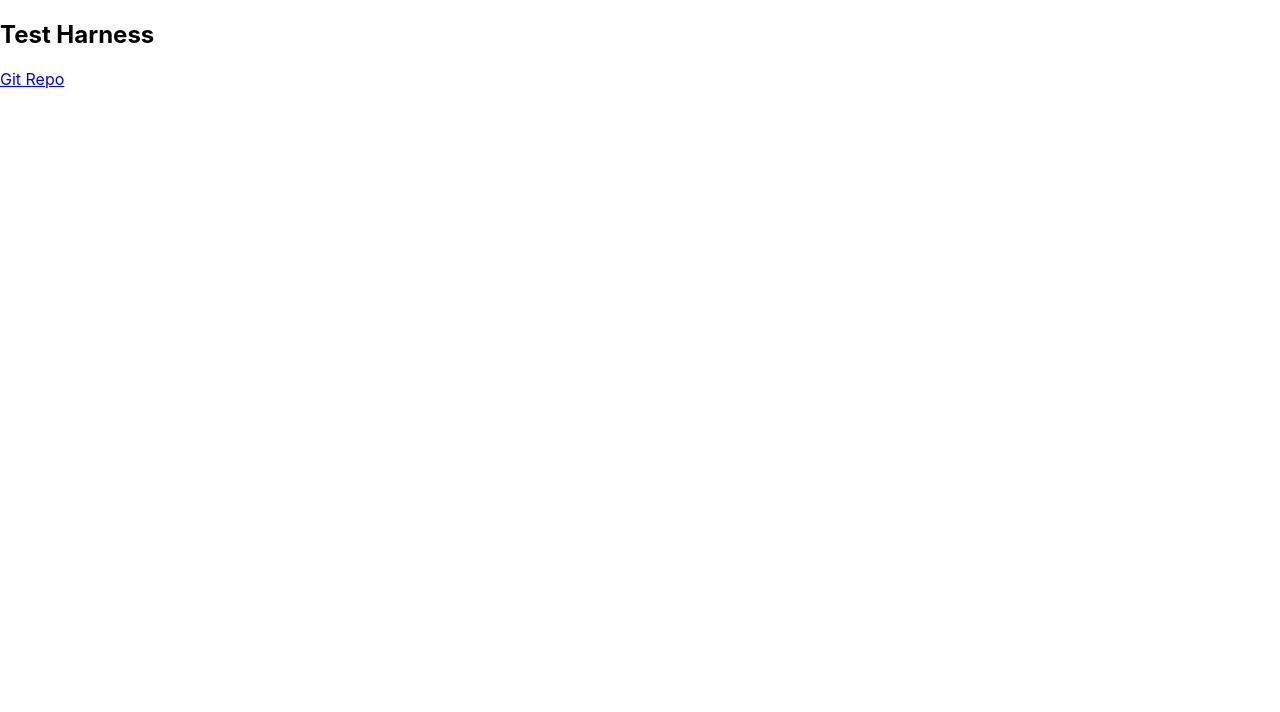
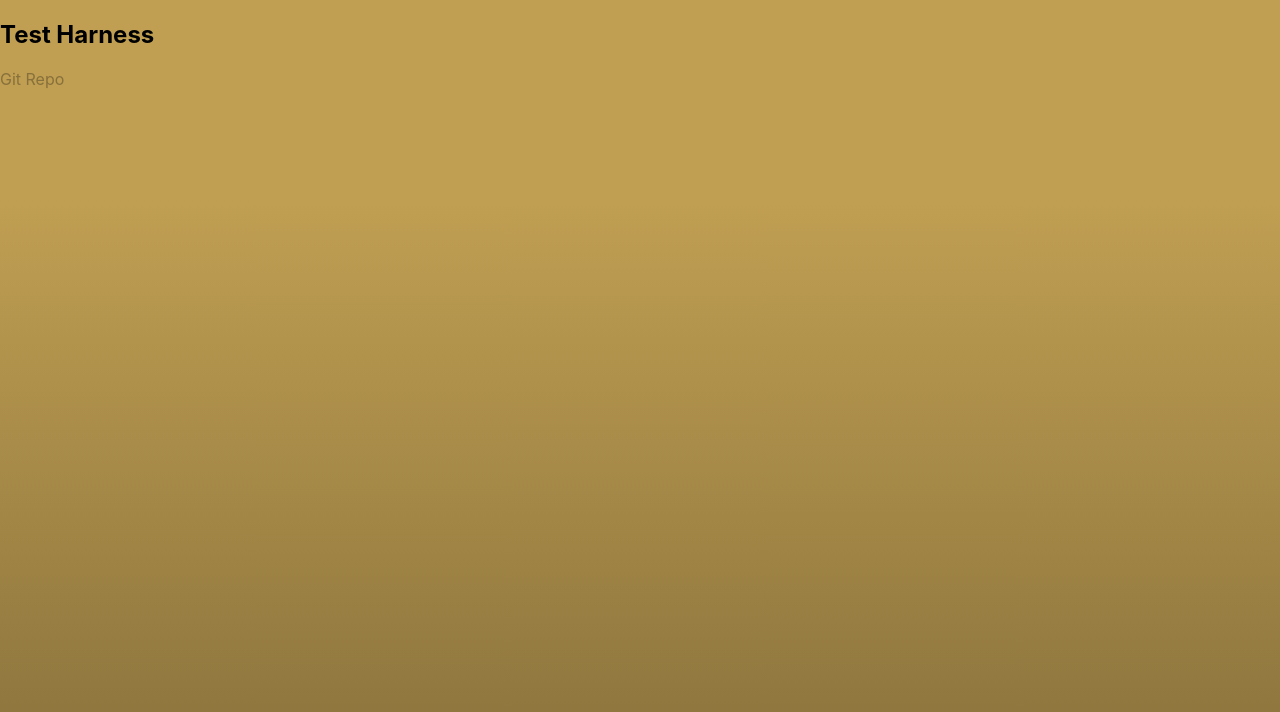
Before and after one commit to goldlabel-apps/test-harness, a React (Create React App) app: page / in a window 1280 px wide. Shown: the top 712 px of the page. Built offline with nearby package versions, Linux system fonts and the light colour scheme.

Commit message:
Gold CSS

```diff
--- a/src/Baseline/Baseline.tsx
+++ b/src/Baseline/Baseline.tsx
@@ -1,4 +1,5 @@
 import React from "react"
+import "./gold.css"
 
 function Baseline() {
   return (
--- /dev/null
+++ b/src/Baseline/gold.css
@@ -0,0 +1,55 @@
+a {
+  color: #87703B;
+  text-decoration: none;
+}
+a:hover {
+  color: #C09F52;
+}
+html,
+body {
+  height: 100vh;
+  margin: 0;
+  padding: 0;
+  overflow-x: hidden;
+}
+body {
+  margin: 0;
+  -webkit-font-smoothing: antialiased;
+  -moz-osx-font-smoothing: grayscale;
+}
+html {
+  --scrollbarBG: none;
+  --thumbBG: #87703B;
+}
+body {
+  background: #C09F52;
+  background: linear-gradient(0deg, #87703B 0%, #C09F52 75%);
+  font-family: -apple-system, BlinkMacSystemFont, "Segoe UI", "Roboto", "Oxygen",
+    "Ubuntu", "Cantarell", "Fira Sans", "Droid Sans", "Helvetica Neue",
+    sans-serif;
+  -webkit-font-smoothing: antialiased;
+  -moz-osx-font-smoothing: grayscale;
+}
+
+
+code {
+  font-family: source-code-pro, Menlo, Monaco, Consolas, "Courier New",
+    monospace;
+}
+
+
+body::-webkit-scrollbar {
+  width: 8px;
+}
+body {
+  scrollbar-width: thin;
+  scrollbar-color: var(--thumbBG) var(--scrollbarBG);
+}
+body::-webkit-scrollbar-track {
+  background: var(--scrollbarBG);
+}
+body::-webkit-scrollbar-thumb {
+  background-color: var(--thumbBG);
+  border-radius: 4px;
+  border: 3px solid var(--scrollbarBG);
+}
```
